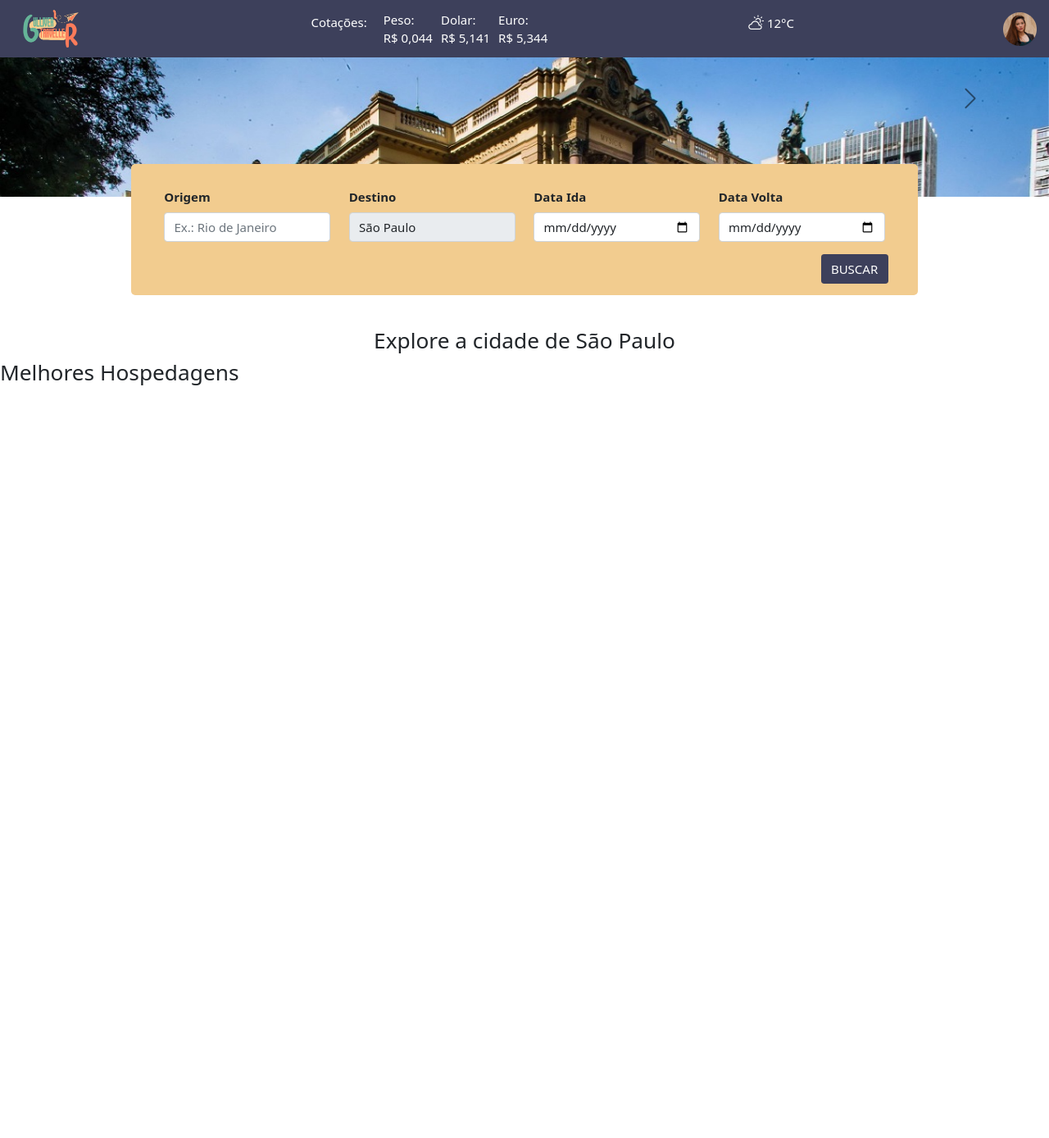
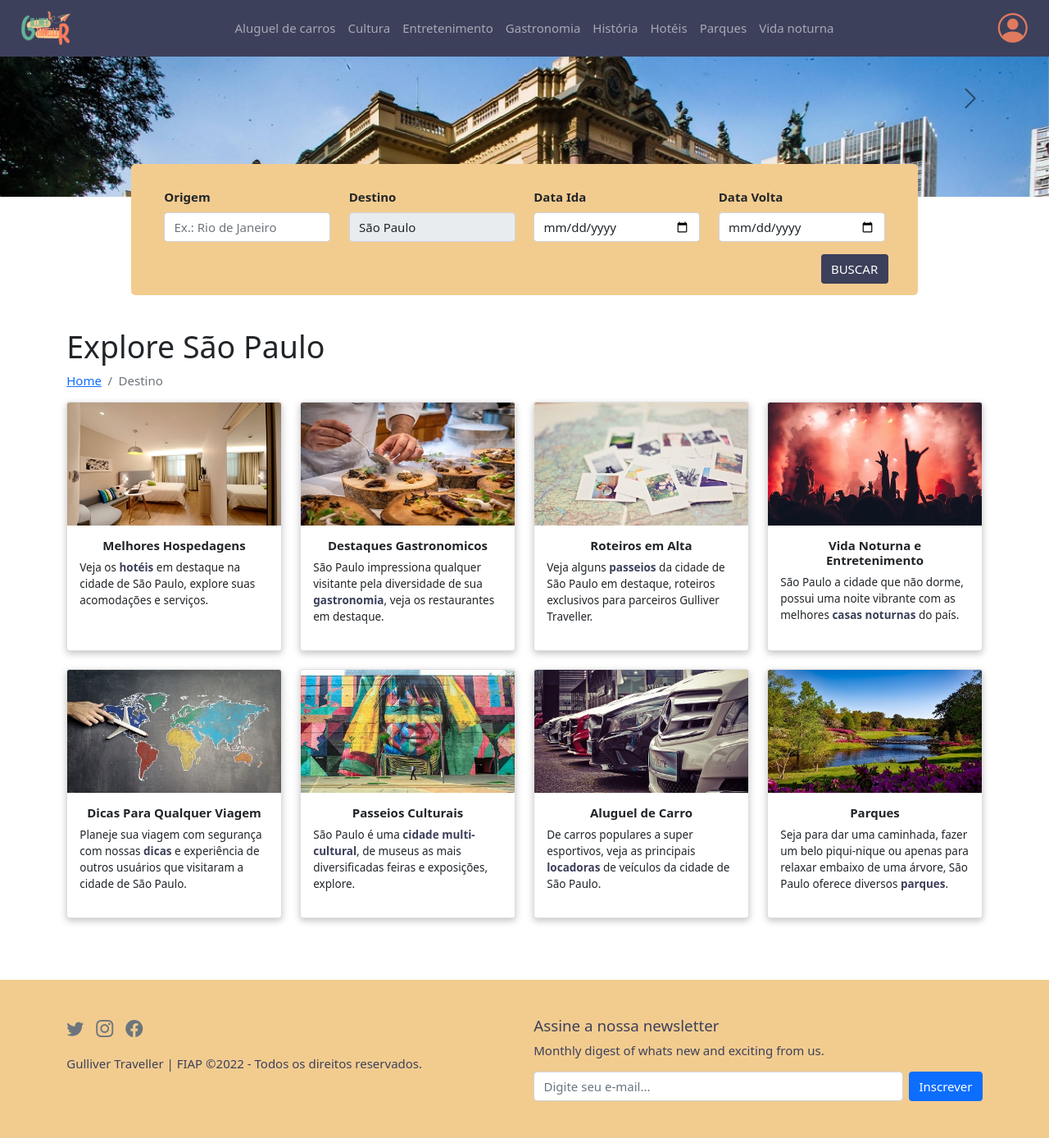
Before and after one commit to vizzacchi/GulliverTraveller, a PHP site: page /pages/destino.html in a window 1280 px wide. Shown: the whole page at 82% size. Before the commit the page ends 470 px from the top, so only its background shows below. Run offline with PHP 8.4, Linux system fonts and the light colour scheme.

Commit message:
Ajustando paginas de destino, footer e cabeçalho páginas dos hotéis

```diff
--- a/css/style.css
+++ b/css/style.css
@@ -54,10 +54,6 @@ html{
     margin: 5px;
 }
 
-.cards__title{
-    text-align: center;
-}
-
 /********** Header **********/
 .navbar.bg-blue {
     background-color: #3D405B !important
@@ -81,6 +77,12 @@ article {
 /****************************/
 
 /*********** Card ***********/
+.cards{
+    margin-bottom: 5rem;
+}
+.card{
+    box-shadow: rgba(0, 0, 0, 0.24) 0px 3px 8px;
+}
 .card img {
     height: 10rem
 }
@@ -90,6 +92,16 @@ article {
 }
 .card .card-body p {
 	font-size: .9rem
+}
+.cards-link{
+    text-decoration: none;
+    color: #3D405B;
+    font-weight: 700;
+}
+.cards-link:hover,:focus{
+    text-decoration: underline;
+    color: #e07a5f;
+    transition: 0.5s;
 }
 /****************************/
 
@@ -103,3 +115,17 @@ footer ul li {
     font-size: 1.4rem
 }
 /****************************/
+@media(max-width:576px){
+
+    .navegacao{
+        background-color: #F2CC8F;
+        width: 80%;
+        height: 190px;
+        border-radius: 5px;
+        position: relative;
+        top:-90px;
+        z-index: 10;
+    }
+
+
+}
--- a/index.html
+++ b/index.html
@@ -59,14 +59,17 @@
         </button>
     </div>
     <!-- Fim carrousel -->
+
+    <!-- --- Formulário Pesquisa de Destino --- -->
     <div class="container-fluid form__pesquisar">
-        <form action="./pages/destino.html" method="post" id="frmPesquisar">
+        <form action="./pages/destino.html" method="get" id="frmPesquisar">
             <div class="row d-flex justify-content-center">
                 <input type="text" id="pesquisar" name="pesquisar" class="form-control pesquisar mx-auto"
                     placeholder="Escolha um destino....">
             </div>
         </form>
     </div>
+    <!-- -----  fim do Formulário -----  -->
     <script src="https://cdn.jsdelivr.net/npm/bootstrap@5.1.3/dist/js/bootstrap.bundle.min.js"
         integrity="sha384-ka7Sk0Gln4gmtz2MlQnikT1wXgYsOg+OMhuP+IlRH9sENBO0LRn5q+8nbTov4+1p" crossorigin="anonymous">
     </script>
--- a/pages/destino.html
+++ b/pages/destino.html
@@ -4,44 +4,124 @@
 <head>
     <meta charset="utf-8">
     <meta name="viewport" content="width=device-width, initial-scale=1">
+    <link rel="icon" href="../images/GulliverTravellerMenu.png">
+    <title>Traveller | Destino</title>
 
     <!-- Bootstrap CSS -->
     <link href="https://cdn.jsdelivr.net/npm/bootstrap@5.1.3/dist/css/bootstrap.min.css" rel="stylesheet"
         integrity="sha384-1BmE4kWBq78iYhFldvKuhfTAU6auU8tT94WrHftjDbrCEXSU1oBoqyl2QvZ6jIW3" crossorigin="anonymous">
     <link rel="stylesheet" href="https://cdn.jsdelivr.net/npm/bootstrap-icons@1.8.2/font/bootstrap-icons.css">
     <link rel="stylesheet" href="../css/style.css">
-
-    <title>Gulliver Traveler</title>
 </head>
 
 <body>
-    <header class="container-fluid">
-        <div class="d-flex justify-content-between fixed-top align-items-center header__menu">
-            <a href="../index.html" class="h-100"><img src="../images/GulliverTraveller.png" class="img-fluid h-100"
-                    alt="Logo Gulliver Traveller"></a>
-            <div class="d-flex align-items-center">
-                <p><span class="h6 m-3">Cotações:</span></p>
-                <div class="cotacoes my-1">Peso: <br> R$ 0,044 </div>
-                <div class="cotacoes my-1">Dolar: <br> R$ 5,141 </div>
-                <div class="cotacoes my-1">Euro: <br> R$ 5,344</div>
+    <header>
+        <nav class="navbar navbar-expand-lg navbar-dark bg-blue fixed-top">
+            <div class="container-fluid">
+                <a href="../index.html" class="navbar-brand ps-3">
+                    <img src="../images/GulliverTravellerMenu.png" alt="Logo Gulliver Traveller">
+                </a>
+                <button type="button" class="navbar-toggler ms-auto" data-bs-toggle="collapse"
+                    data-bs-target="#navbarTogglerDemo02" aria-controls="navbarTogglerDemo02" aria-expanded="false"
+                    aria-label="Toggle navigation">
+                    <span class="navbar-toggler-icon"></span>
+                </button>
+                <div class="collapse navbar-collapse justify-content-md-center" id="navbarTogglerDemo02">
+                    <ul class="navbar-nav">
+                        <li class="nav-item"><a href="" class="nav-link">Aluguel de carros</a></li>
+                        <li class="nav-item"><a href="" class="nav-link">Cultura</a></li>
+                        <li class="nav-item"><a href="" class="nav-link">Entretenimento</a></li>
+                        <li class="nav-item"><a href="" class="nav-link">Gastronomia</a></li>
+                        <li class="nav-item"><a href="" class="nav-link">História</a></li>
+                        <li class="nav-item"><a href="hoteis.html" class="nav-link">Hotéis</a></li>
+                        <li class="nav-item"><a href="" class="nav-link">Parques</a></li>
+                        <li class="nav-item"><a href="" class="nav-link">Vida noturna</a></li>
+                    </ul>
                 </div>
-            <p><span class="h5"><i class="bi bi-cloud-sun"></span></i> 12°C</p>
-            <img src="../images/LoginRosto.png" alt="Botão para login do portal" class="img-fluid m-3">
+                <div class="nav-item login ps-3 pe-3">
+                    <a href="#" data-bs-toggle="offcanvas" data-bs-target="#offcanvasNavbar"
+                        aria-controls="offcanvasNavbar">
+                        <i class="bi bi-person-circle"></i>
+                    </a>
+                </div>
+            </div>
+        </nav>
+
+        <!----- Offcanvas ----->
+        <div class="offcanvas offcanvas-end" tabindex="-1" id="offcanvasNavbar" aria-labelledby="offcanvasNavbarLabel">
+            <div class="offcanvas-header">
+                <h5 class="offcanvas-title" id="offcanvasNavbarLabel">Login</h5>
+                <button type="button" class="btn-close text-reset" data-bs-dismiss="offcanvas"
+                    aria-label="Close"></button>
+            </div>
+            <div class="offcanvas-body">
+                <ul class="nav nav-pills mb-3" id="pills-tab" role="tablist">
+                    <li class="nav-item" role="presentation">
+                        <button class="nav-link active" id="pills-home-tab" data-bs-toggle="pill"
+                            data-bs-target="#pills-home" type="button" role="tab" aria-controls="pills-home"
+                            aria-selected="true">Entrar</button>
+                    </li>
+                    <li class="nav-item" role="presentation">
+                        <button class="nav-link" id="pills-profile-tab" data-bs-toggle="pill"
+                            data-bs-target="#pills-profile" type="button" role="tab" aria-controls="pills-profile"
+                            aria-selected="false">Cadastre-se</button>
+                    </li>
+                </ul>
+                <div class="tab-content" id="pills-tabContent">
+
+                    <!------ Sign in ------>
+                    <div class="tab-pane fade show active" id="pills-home" role="tabpanel"
+                        aria-labelledby="pills-home-tab">
+                        <form method="" action="" autocomplete="off">
+                            <div class="form-floating mb-3">
+                                <input type="email" class="form-control" id="floatingInput"
+                                    placeholder="name@example.com" value="name@example.com">
+                                <label for="floatingInput">Email address</label>
+                            </div>
+                            <div class="form-floating mb-3">
+                                <input type="password" class="form-control" id="floatingPassword" placeholder="Password"
+                                    value="123456">
+                                <label for="floatingPassword">Password</label>
+                            </div>
+                            <div class="text-end">
+                                <button type="submit" class="btn btn-success w-50">Login</button>
+                            </div>
+                        </form>
+                    </div>
+
+                    <!------ Sign up ------>
+                    <div class="tab-pane fade" id="pills-profile" role="tabpanel" aria-labelledby="pills-profile-tab">
+                        <form method="" action="" autocomplete="off">
+                            <div class="form-floating mb-3">
+                                <input type="email" class="form-control" id="floatingInput" placeholder="Usuário"
+                                    value="user">
+                                <label for="floatingInput">User</label>
+                            </div>
+                            <div class="form-floating mb-3">
+                                <input type="email" class="form-control" id="floatingInput"
+                                    placeholder="name@example.com" value="name@example.com">
+                                <label for="floatingInput">Email address</label>
+                            </div>
+                            <div class="form-floating mb-3">
+                                <input type="password" class="form-control" id="floatingPassword" placeholder="Password"
+                                    value="123456">
+                                <label for="floatingPassword">Password</label>
+                            </div>
+                            <div class="text-end">
+                                <button type="submit" class="btn btn-primary w-50">Cadastrar</button>
+                            </div>
+                        </form>
+                    </div>
+                </div>
+            </div>
         </div>
     </header>
-    <!-- início carrousel -->
+        <!-- início carousel -->
         <div id="carouselExampleDark" class="carousel carousel-dark slide" data-bs-ride="carousel">
-        <div class="carousel-indicators">
-            <button type="button" data-bs-target="#carouselExampleDark" data-bs-slide-to="0" class="active"
-                aria-current="true" aria-label="Slide 1"></button>
-            <button type="button" data-bs-target="#carouselExampleDark" data-bs-slide-to="1"
-                aria-label="Slide 2"></button>
-            <button type="button" data-bs-target="#carouselExampleDark" data-bs-slide-to="2"
-                aria-label="Slide 3"></button>
-        </div>
             <div class="carousel-inner">
                 <div class="carousel-item active corousel__header" data-bs-interval="3000">
-                <img src="../images/teatro_municipal.jpg" class="img-fluid" alt="Foto do Teatro Municipal de São Paulo">
+                    <img src="../images/teatro_municipal.jpg" class="img-fluid"
+                        alt="Foto do Teatro Municipal de São Paulo">
                 </div>
                 <div class="carousel-item  corousel__header" data-bs-interval="3000">
                     <img src="../images/Museu_do_Ipiranga.jpg" class="img-fluid" alt="Foto do Museu de Ipiranga">
@@ -51,15 +131,19 @@
                         alt="Foto do rio pinheiros com panoramica da ponte spraiada">
                 </div>
             </div>
-        <button class="carousel-control-prev" type="button" data-bs-target="#carouselExampleDark" data-bs-slide="prev">
+            <button class="carousel-control-prev" type="button" data-bs-target="#carouselExampleDark"
+                data-bs-slide="prev">
                 <span class="carousel-control-prev-icon" aria-hidden="true"></span>
                 <span class="visually-hidden">Previous</span>
             </button>
-        <button class="carousel-control-next" type="button" data-bs-target="#carouselExampleDark" data-bs-slide="next">
+            <button class="carousel-control-next" type="button" data-bs-target="#carouselExampleDark"
+                data-bs-slide="next">
                 <span class="carousel-control-next-icon" aria-hidden="true"></span>
                 <span class="visually-hidden">Next</span>
             </button>
         </div>
+        <!-- -------------Fim Carousel----------------- -->
+        <!-- ------------------ Navegação pesquisa de passagens ---------------- -->
         <div class="d-flex justify-content-center">
             <div class="navegacao d-flex align-items-center justify-content-around">
                 <form action="">
@@ -71,7 +155,8 @@
                         </div>
                         <div class="col-6 col-md-6 col-lg-3">
                             <label for="destino" class="form-label navegacao__title">Destino</label>
-                        <input type="text" id="destino" name="destino" class="form-control" value="São Paulo" readonly>
+                            <input type="text" id="destino" name="destino" class="form-control" value="São Paulo"
+                                readonly>
                         </div>
                         <div class="col-6 col-md-6 col-lg-3">
                             <label for="ida" class="form-label navegacao__title">Data Ida</label>
@@ -90,21 +175,191 @@
                 </form>
             </div>
         </div>
-    <section class="cards">
-        <h1 class="cards__title h3">Explore a cidade de São Paulo</h1>
-        <div class="row row-cols-1 row-cols-md-6 row-cols-lg-3 row-col-xl-4">
-            <div>
-                <h3>Melhores Hospedagens</h3>
-                <figure>
-                    <img src=" " alt="">
-                </figure>
+         <!-- Fim Navegação Pesquisa de Passagem -->
+        <!----- Destino ----->
+        <section class="container">
+            <h1>Explore São Paulo</h1>
+            <nav aria-label="breadcrumb">
+                <ol class="breadcrumb">
+                    <li class="breadcrumb-item"><a href="../index.html">Home</a></li>
+                    <li class="breadcrumb-item active" aria-current="page">Destino</li>
+                </ol>
+            </nav>
+        </section>
+
+        <!------ Card ------>
+        <section class="container cards">
+            <div class="row row-cols-1 row-cols-sm-2 row-cols-md-3 row-cols-lg-4 g-4">
+                <div class="col d-flex">
+                    <div class="card">
+                        <a href="../pages/hoteis.html">
+                            <img src="../images/destinoSP/Hospedagens.jpg" class="card-img-top"
+                                alt="Foto de um quarto de hotel aconchegante">
+                        </a>
+                        <div class="card-body">
+                            <h5 class="card-title text-center">Melhores Hospedagens</h5>
+                            <div class="card-text">
+                                <p class="address">
+                                    Veja os <a href="../pages/hoteis.html" class="cards-link">hotéis</a> em destaque na cidade de São
+                                        Paulo, explore suas acomodações e serviços.
+                                </p>
                             </div>
-
+                        </div>
+                    </div>
+                </div>
+                <div class="col d-flex">
+                    <div class="card">
+                        <a href="">
+                            <img src="../images/destinoSP/Gastronomia.jpg" class="card-img-top"
+                                alt="Um chefe de cozinha preparando um belo prato">
+                        </a>
+                        <div class="card-body">
+                            <h5 class="card-title text-center">Destaques Gastronomicos</h5>
+                            <div class="card-text">
+                                <p class="address">
+                                    São Paulo impressiona qualquer visitante pela diversidade de sua
+                                    <a href="" class="cards-link">gastronomia</a>, veja os restaurantes em destaque.
+                                </p>
+                            </div>
+                        </div>
+                    </div>
+                </div>
+                <div class="col d-flex">
+                    <div class="card">
+                        <a href="">
+                            <img src="../images/destinoSP/Roteiros.jpg" class="card-img-top"
+                                alt="Um mapa aberto com fotos tiradas em diversos passeios.">
+                        </a>
+                        <div class="card-body">
+                            <h5 class="card-title text-center">Roteiros em Alta</h5>
+                            <div class="card-text">
+                                <p class="address">
+                                    Veja alguns <a href="" class="cards-link">passeios</a> da cidade de São Paulo
+                                        em destaque, roteiros exclusivos para parceiros Gulliver Traveller.
+                                </p>
+                            </div>
+                        </div>
+                    </div>
+                </div>
+                <div class="col d-flex">
+                    <div class="card">
+                        <a href="">
+                            <img src="../images/destinoSP/FestasNoturnas.jpg" class="card-img-top"
+                                alt="Pessoas curtindo uma festa em uma casa noturna">
+                        </a>
+                        <div class="card-body">
+                            <h5 class="card-title text-center">Vida Noturna e Entretenimento</h5>
+                            <div class="card-text">
+                                <p class="address">
+                                    São Paulo a cidade que não dorme, possui uma noite vibrante com as melhores
+                                    <a href="" class="cards-link">casas noturnas</a> do país.
+                                </p>
+                            </div>
+                        </div>
+                    </div>
+                </div>
+                <div class="col d-flex">
+                    <div class="card">
+                        <a href="">
+                            <img src="../images/destinoSP/Dicas.jpg" class="card-img-top"
+                                alt="Um mapa mundo com fundo preto, com um avião miniatura sendo empurrado por uma mão">
+                        </a>
+                        <div class="card-body">
+                            <h5 class="card-title text-center">Dicas Para Qualquer Viagem</h5>
+                            <div class="card-text">
+                                <p class="address">
+                                    Planeje sua viagem com segurança com nossas <a href=""
+                                        class="cards-link">dicas</a> e experiência
+                                        de outros usuários que visitaram a cidade de São Paulo.
+                                </p>
+                            </div>
+                        </div>
+                    </div>
+                </div>
+                <div class="col d-flex">
+                    <div class="card">
+                        <a href="">
+                            <img src="../images/destinoSP/Cultura.jpg" class="card-img-top"
+                                alt="Pintura de um rosto indigena num grafite de rua.">
+                        </a>
+                        <div class="card-body">
+                            <h5 class="card-title text-center">Passeios Culturais</h5>
+                            <div class="card-text">
+                                <p class="address">
+                                    São Paulo é uma <a href="" class="cards-link">cidade multi-cultural</a>, de
+                                        museus as mais diversificadas feiras e exposições, explore.
+                                </p>
+                            </div>
+                        </div>
+                    </div>
+                </div>
+                <div class="col d-flex">
+                    <div class="card">
+                        <a href="">
+                            <img src="../images/destinoSP/aluguelCarros.jpg" class="card-img-top"
+                                alt="Carros da mercedes enfileirados a 45 graus">
+                        </a>
+                        <div class="card-body">
+                            <h5 class="card-title text-center">Aluguel de Carro</h5>
+                            <div class="card-text">
+                                <p class="address">
+                                    De carros populares a super esportivos, veja as principais <a href="" class="cards-link">
+                                        locadoras</a> de veículos da cidade de São Paulo.
+                                </p>
+                            </div>
+                        </div>
+                    </div>
+                </div>
+                <div class="col d-flex">
+                    <div class="card">
+                        <a href="">
+                            <img src="../images/destinoSP/parquesdeSP.jpg" class="card-img-top"
+                                alt="Foto de um belo parque com um lago ao fundo de folhas vermelhas">
+                        </a>
+                        <div class="card-body">
+                            <h5 class="card-title text-center">Parques</h5>
+                            <div class="card-text">
+                                <p class="address">
+                                    Seja para dar uma caminhada, fazer um belo piqui-nique ou apenas para relaxar embaixo
+                                     de uma árvore, São Paulo oferece diversos <a href=""
+                                         class="cards-link">parques</a>.
+                                </p>
+                            </div>
+                        </div>
+                    </div>
+                </div>
             </div>
         </section>
-
-
-
+        <!----- Footer ----->
+        <footer>
+            <div class="container">
+                <div class="row row-cols-1 row-cols-sm-1 row-cols-md-2 row-cols-lg-2">
+                    <div class="col">
+                        <ul class="list-unstyled d-flex text-end">
+                            <li class="ms-0"><a href="#" class="text-muted"><i class="bi bi-twitter" width="24"
+                                        height="24"></i></a></li>
+                            <li class="ms-3"><a href="#" class="text-muted"><i class="bi bi-instagram" width="24"
+                                        height="24"></i></a></li>
+                            <li class="ms-3"><a href="#" class="text-muted"><i class="bi bi-facebook" width="24"
+                                        height="24"></i></a></li>
+                        </ul>
+                        <p>Gulliver Traveller | FIAP &copy;2022 - Todos os direitos reservados.</p>
+                    </div>
+                    <div class="col">
+                        <form method="" action="">
+                            <h5>Assine a nossa newsletter</h5>
+                            <p>Monthly digest of whats new and exciting from us.</p>
+                            <div class="d-flex w-100 gap-2">
+                                <label for="newsletter1" class="visually-hidden">Email address</label>
+                                <input type="email" class="form-control" id="newsletter1"
+                                    placeholder="Digite seu e-mail...">
+                                <input type="submit" class="btn btn-primary" value="Inscrever">
+                            </div>
+                        </form>
+                    </div>
+                </div>
+            </div>
+        </footer>
 
         <script src="https://cdn.jsdelivr.net/npm/bootstrap@5.1.3/dist/js/bootstrap.bundle.min.js"
             integrity="sha384-ka7Sk0Gln4gmtz2MlQnikT1wXgYsOg+OMhuP+IlRH9sENBO0LRn5q+8nbTov4+1p" crossorigin="anonymous">
```
Also changed, not shown: pages/Mercure.html (+63 -16 lines), pages/bourbon.html (+63 -17 lines), pages/hoteis.html (+14 -9 lines), pages/renaissance.html (+63 -16 lines), pages/sheraton.html (+63 -16 lines), images/LoginRosto.png (deleted), images/destinoSP/Cultura.jpg (added), images/destinoSP/Dicas.jpg (added), images/destinoSP/FestasNoturnas.jpg (added), images/destinoSP/Gastronomia.jpg (added), images/destinoSP/Hospedagens.jpg (added), images/destinoSP/Roteiros.jpg (added), images/destinoSP/aluguelCarros.jpg (added), images/destinoSP/parquesdeSP.jpg (added). Lines whose indentation alone changed are shown as unchanged.
